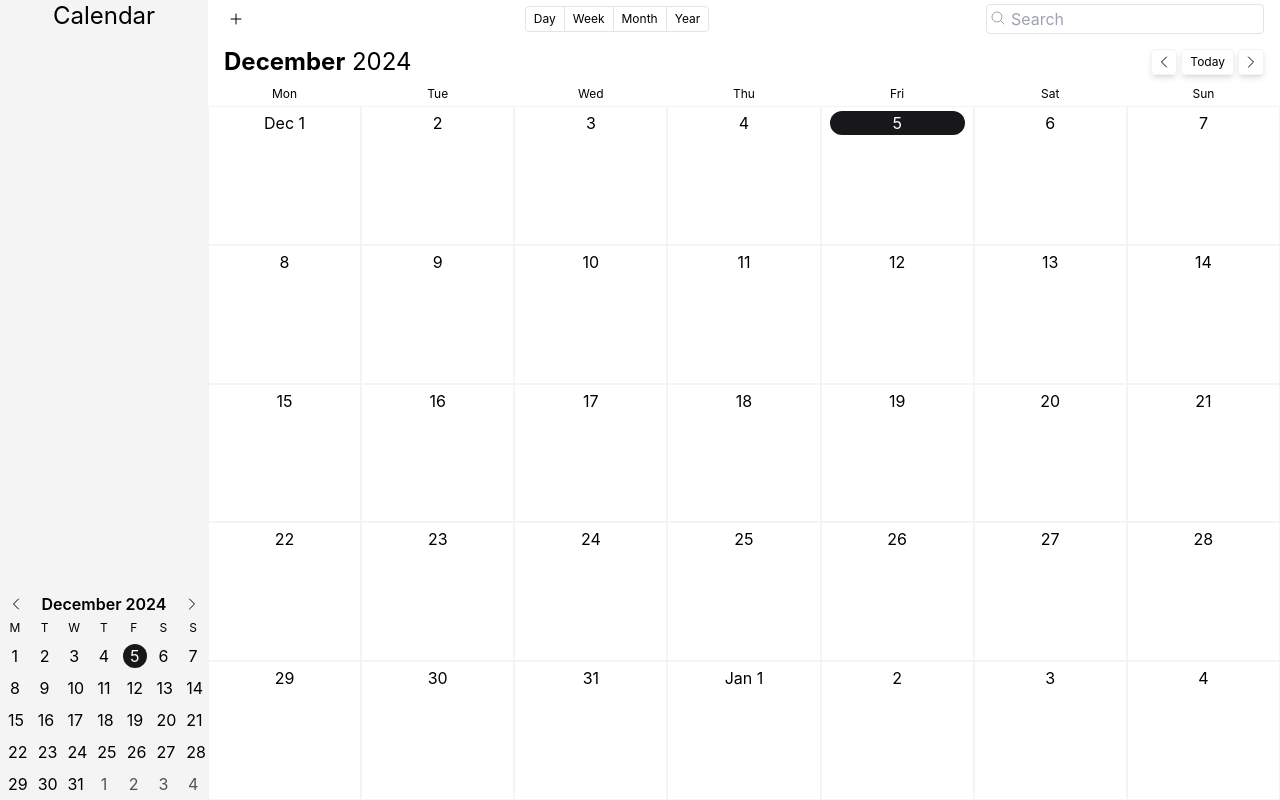
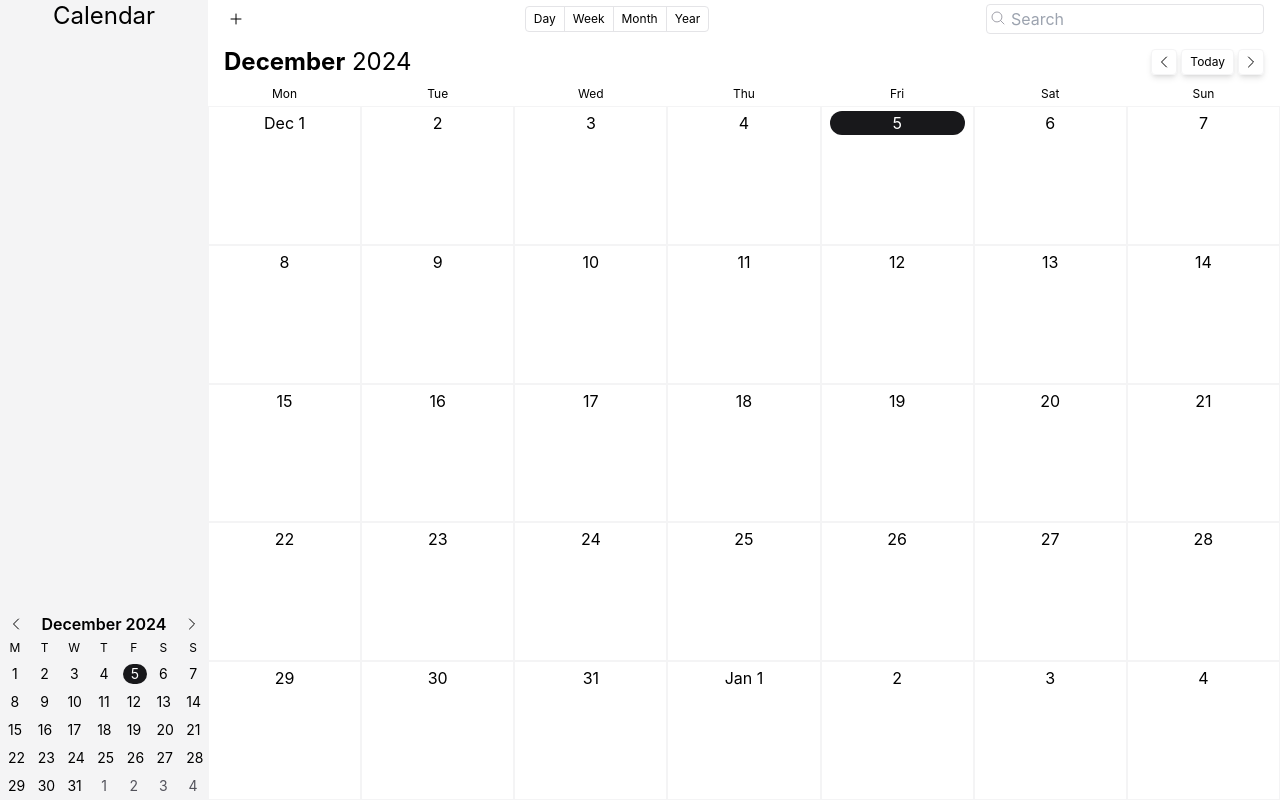
Before and after one commit to danielsprohar/nf-calendar, a React (Vite) app: page / in a window 1280 px wide. Built offline with nearby package versions, Linux system fonts and the light colour scheme.

Commit message:
Reduce the font size of CalendarMiniBody

```diff
--- a/src/components/calendar/mini/CalendarMiniBody.tsx
+++ b/src/components/calendar/mini/CalendarMiniBody.tsx
@@ -22,7 +22,7 @@ export default function CalendarMiniBody() {
   }
 
   return (
-    <div className="flex-1 grid grid-cols-7 grid-rows-5">
+    <div className="flex-1 grid grid-cols-7 grid-rows-5 text-sm">
       {days.map((day) => (
         <button
           aria-label={day.toDateString()}
```
